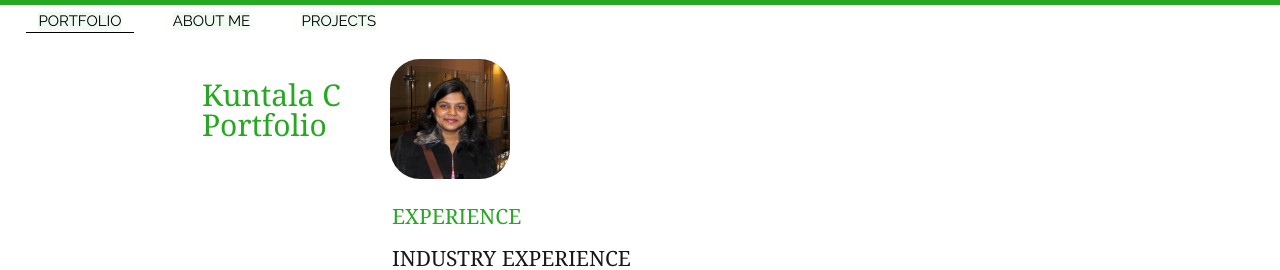
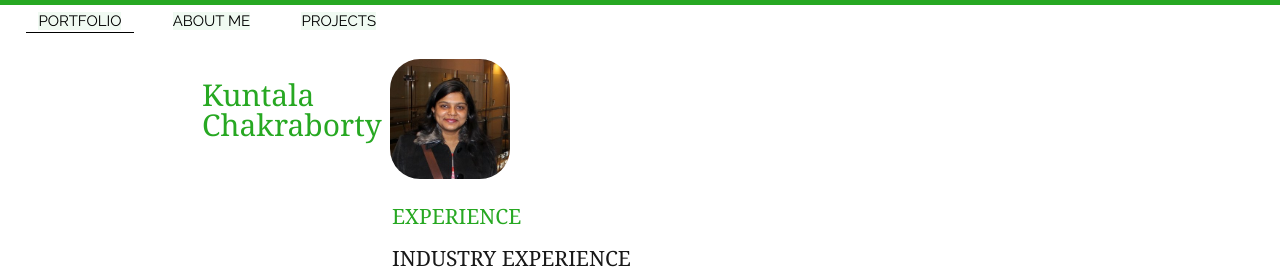
Before and after one commit to kuntala-c/kuntala-c.github.io, a Jekyll site: the page built from index.html, in a window 1280 px wide. Shown: the top 270 px of the page. Built offline with Jekyll 4.4.1, drawn with Linux system fonts in a browser that asks for light colours; nearby versions of some CDN libraries; the list of posts is cut into pages by our own code.

Commit message:
Update layout.html
chakraborty added

```diff
--- a/_layouts/layout.html
+++ b/_layouts/layout.html
@@ -44,7 +44,7 @@
 		<div class="sticky">
 		<header class="three columns">
 			<br/>
-			<h1 >Kuntala C Portfolio</h1>
+			<h1 >Kuntala Chakraborty</h1>
 			<h1 class = "skipped">Contact</h1>
 			<p>
 				<a href="{{ site.tel_full }}">{{ site.tel }}</a>
```
